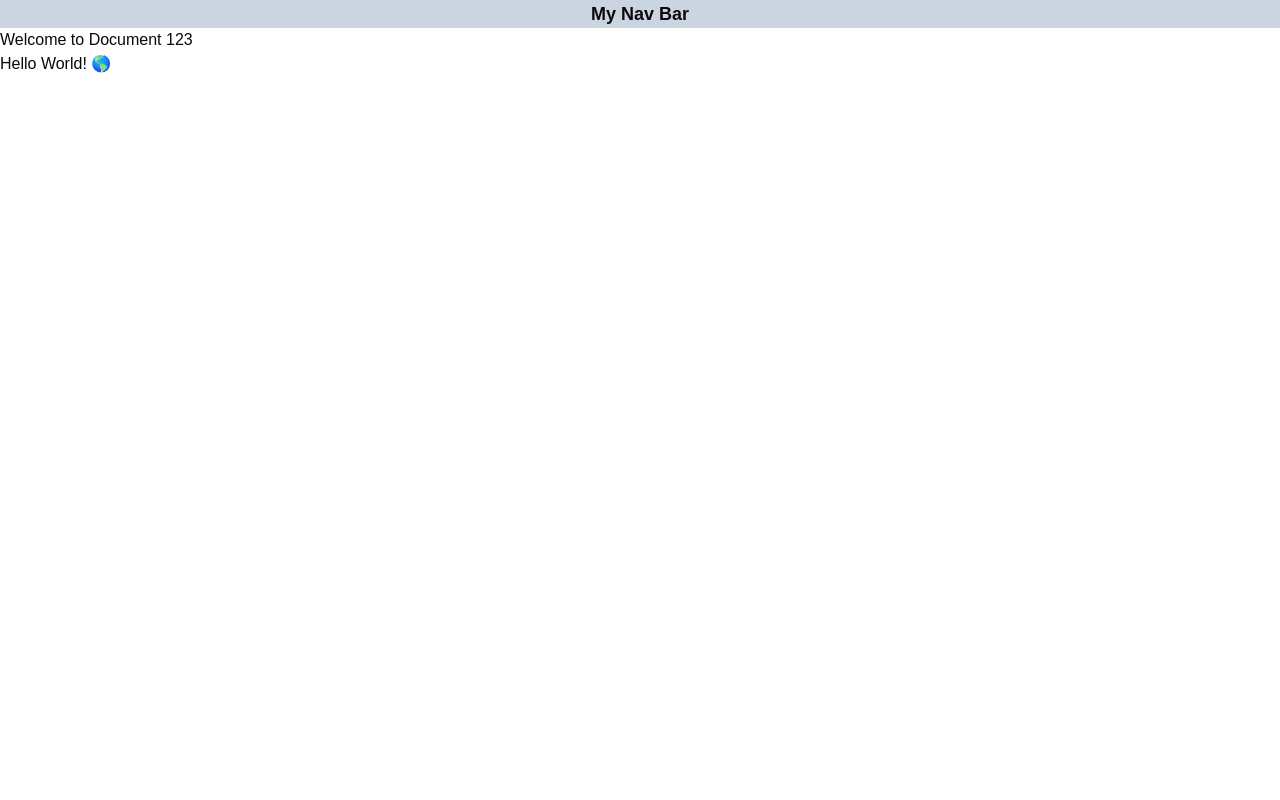
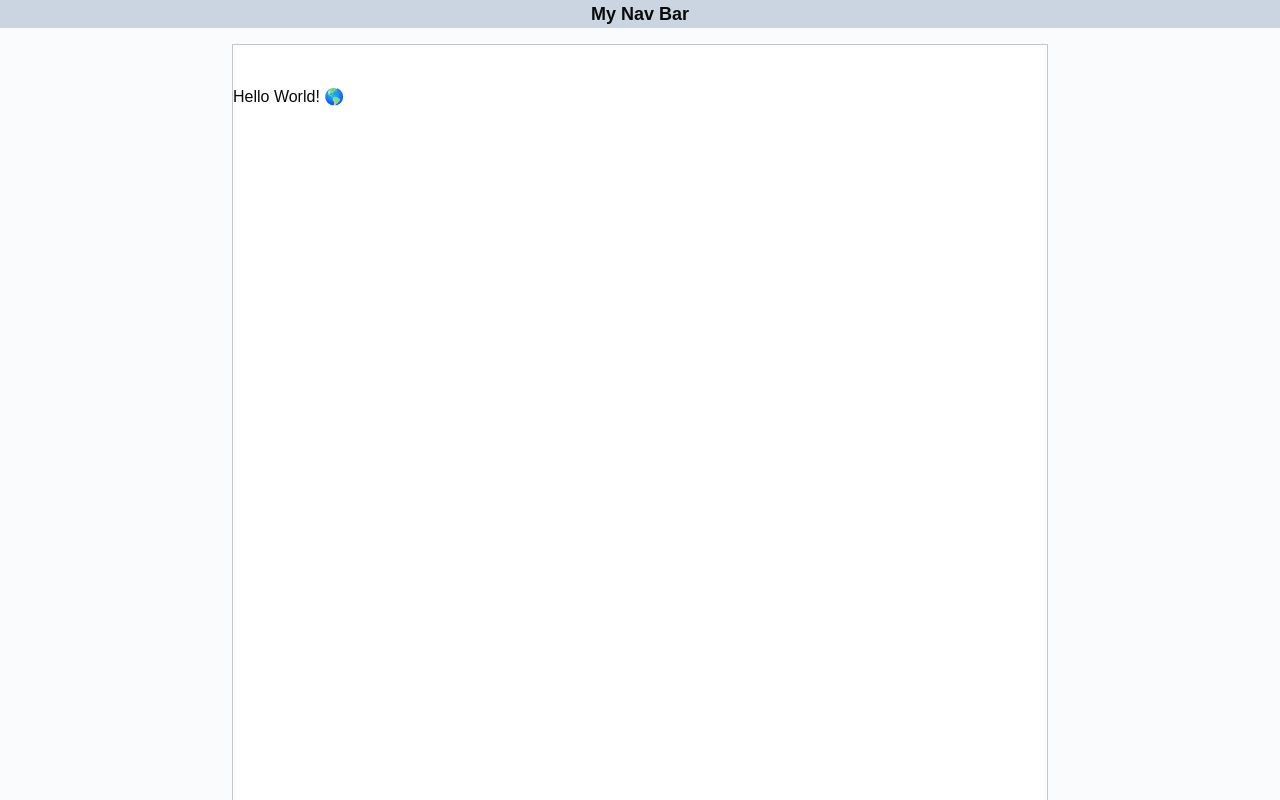
Before and after one commit to Krish-Bhalala/Doogle-Docs, a Next.js app: page /documents/123 in a window 1280 px wide. Shown: the top 800 px of the page. Built offline with nearby package versions, Linux system fonts and the light colour scheme.

Commit message:
basic styling for the doogle docs page with support for prints

```diff
--- a/src/app/documents/[documentId]/editor.tsx
+++ b/src/app/documents/[documentId]/editor.tsx
@@ -5,12 +5,21 @@
 
 export const Editor = () => {
     const editor = useEditor({
+        editorProps: {
+            attributes: {
+                // later these editors will be dynamic and the tailwind wont work
+                style: "paddig-left: 56px; padding-right: 56px;",
+                class: "focus:outline-none border print:border-0 bg-white border-[#C7C7C7] flex flex-col min-h-[1054px] w-[816px] pt-10 pr-14 pb-10 cursor-text",
+            }
+        },
         extensions: [StarterKit],
         content: '<p>Hello World! 🌎️</p>',
     })
     return (
-        <div>
-            <EditorContent editor={editor} />
+        <div className="size-full overflow-x-auto bg-[#F9FBFD] px-4 print:p-0 print:bg-white print:overflow-visible">
+            <div className='min-w-max flex justify-center w-[816px] py-4 print:p-0 print:w-full print:min-w-0 mx-auto'>
+                <EditorContent editor={editor} />
+            </div>
         </div>
     );
 }
--- a/src/app/documents/[documentId]/page.tsx
+++ b/src/app/documents/[documentId]/page.tsx
@@ -8,10 +8,9 @@
 const DocumentIdPage = async ({params}: DocumentIdPageProps) => {
     const { documentId } = await params;
     return (
-        <>
-            <div> Welcome to Document {documentId}</div>
+        <div className="min-h-screen bg-[#FAFBFD]">
             <Editor />
-        </>
+        </div>
     );
 }
 
```
